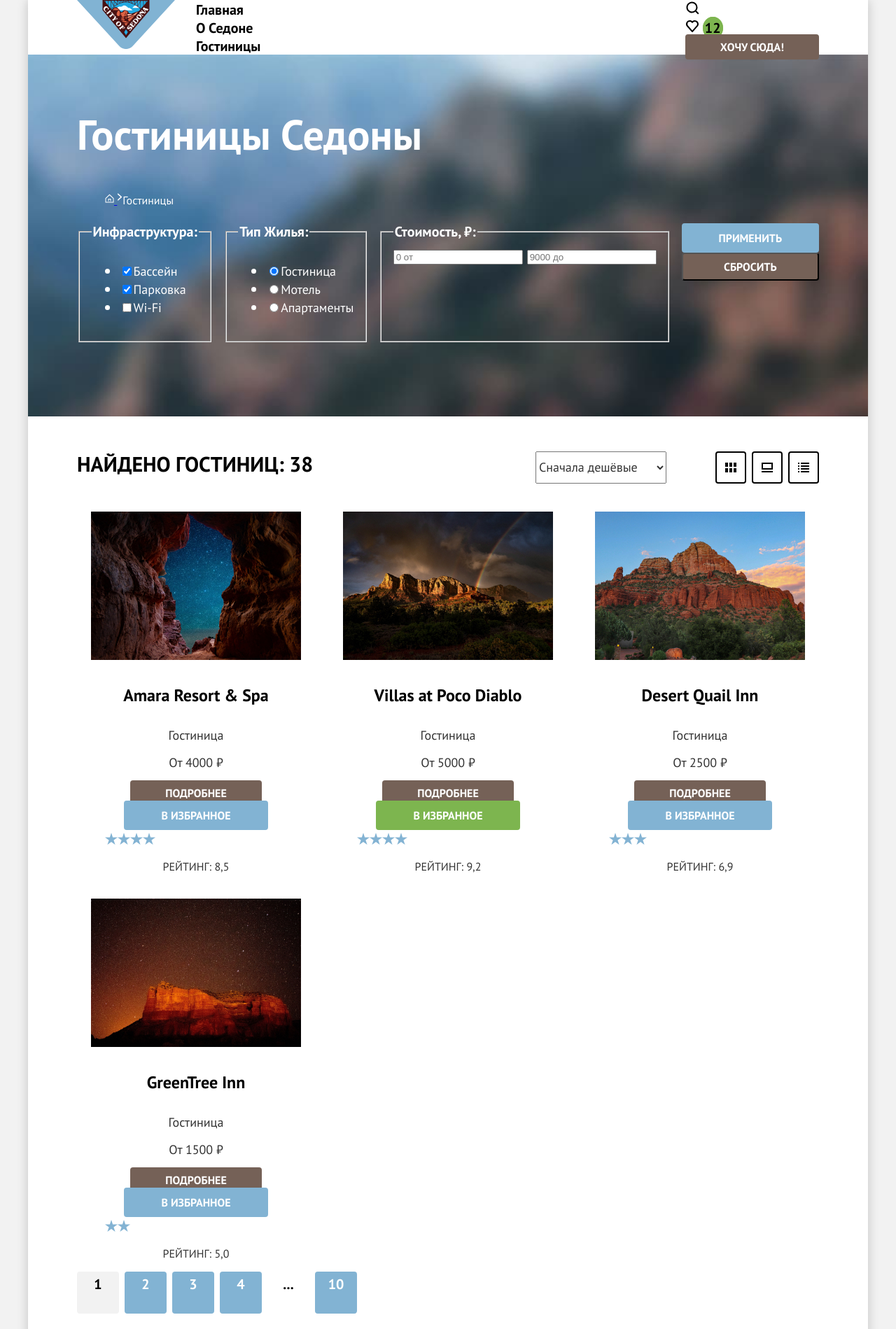
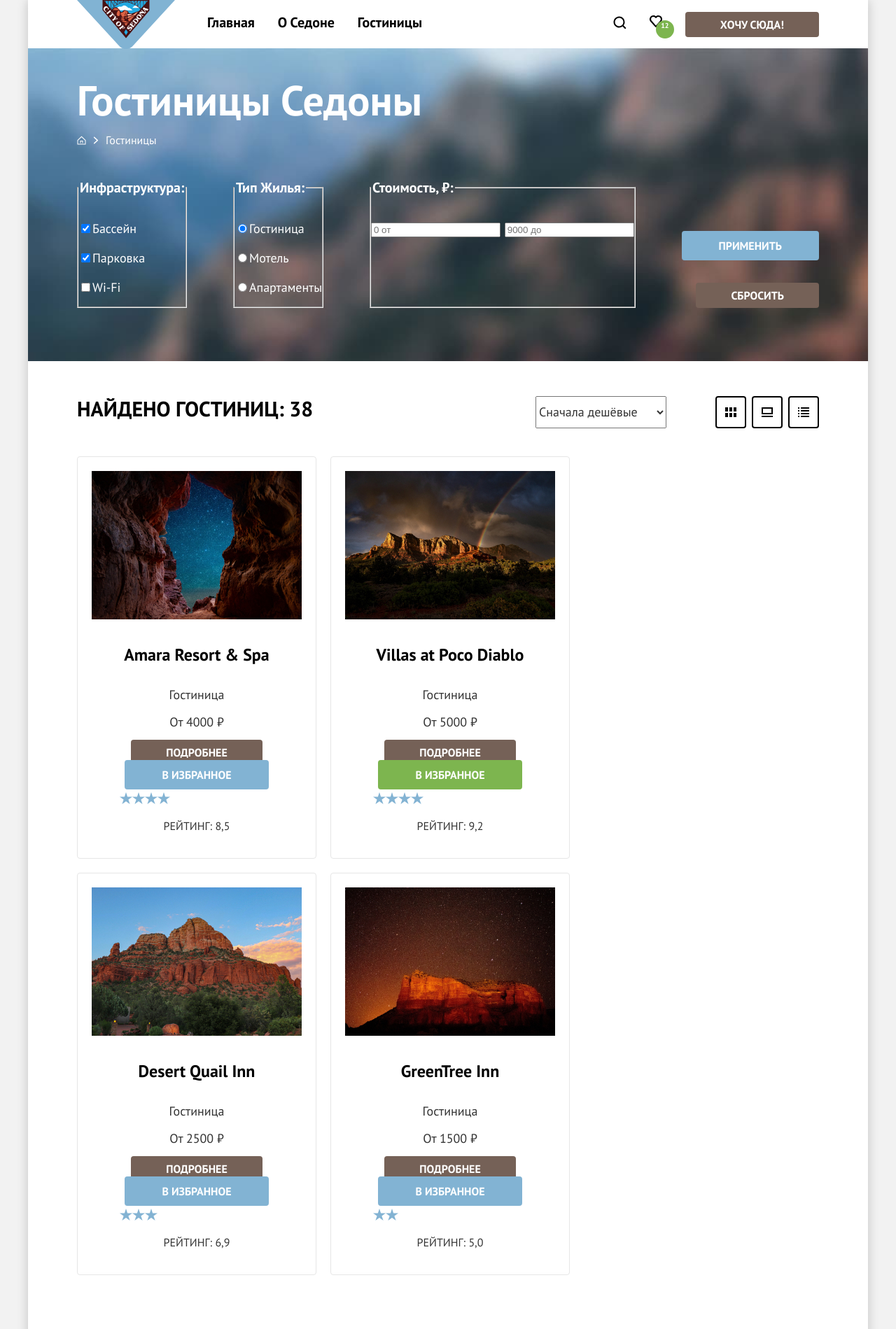
Before and after one commit to htmlacademy-htmlcss/2373599-sedona-38, a plain HTML site: page catalog.html in a window 1280 px wide. Shown: the top 1899 px of the page at 70% size. Drawn offline with Linux system fonts and the light colour scheme.

Commit message:
Добавляет микросетки на флексах для всех страниц

```diff
--- a/catalog.html
+++ b/catalog.html
@@ -9,35 +9,33 @@
     <div class="page-container">
       <header class="main-header">
         <nav class="navigation">
-        <div class="header-navigation">
           <a class="navigation-logo">
             <img class="main-header-logo" src="images/logo_header.svg" width="140" height="70" alt="Логотип City of Sedona" >
           </a>
           <ul class="navigation-list">
             <li class="navigation-item">
-            <a class="navigation-link" href="index.html">Главная</a>
+              <a class="navigation-link navigation-link-current" href="#">Главная</a>
             </li>
             <li class="navigation-item">
               <a class="navigation-link" href="#">О Седоне</a>
             </li>
             <li class="navigation-item">
-            <a class="navigation-link navigation-link-current" href="#">Гостиницы</a>
+              <a class="navigation-link" href="catalog.html">Гостиницы</a>
             </li>
           </ul>
-        </div>
-        <ul class="navigation-list navigation-user">
-          <li class="navigation-item">
+          <ul class="navigation-user">
+            <li class="navigation-item-user">
               <a class="navigation-link search" href="#">
                 <span class="visually-hidden">Поиск</span>
               </a>
             </li>
-          <li class="navigation-item">
+            <li class="navigation-item-user">
               <a class="navigation-link favourites" href="#">
                 <span class="visually-hidden">Избранное</span>
                 <span class="number-of-likes">12</span>
               </a>
             </li>
-          <li class="navigation-item">
+            <li class="navigation-item-user">
               <a class="navigation-link button" href="#">Хочу сюда!</a>
             </li>
           </ul>
@@ -69,12 +67,12 @@
                   <input class="control-input" type="checkbox" name="pool" checked>Бассейн
                   </label>
                 </li>
-                <li class="catalog-filter-item">
+                <li class="filter-item">
                   <label class="control">
                   <input class="control-input" type="checkbox" name="parking" checked>Парковка
                   </label>
                 </li>
-                <li class="catalog-filter-item">
+                <li class="filter-item">
                   <label class="control">
                   <input class="control-input" type="checkbox" name="Wi-Fi">Wi-Fi
                   </label>
@@ -108,7 +106,7 @@
             </fieldset>
             <div class="container-button">
               <button class="button brand-color" type="submit">Применить</button>
-              <button class="button" type="submit">Сбросить</button>
+              <button class="button button-background" type="submit">Сбросить</button>
             </div>
           </form>
         </section>
@@ -135,7 +133,7 @@
           <ul class="product-list">
             <li class="product-card">
               <a class="product-card-link" href="#">
-                <img class="" src="images/hotels/hotel-1.jpg" width="300" height="212" alt="Вид звёздного неба из ущелья">
+                <img class="photo-hotel" src="images/hotels/hotel-1.jpg" width="300" height="212" alt="Вид звёздного неба из ущелья">
               </a>
               <a class="product-card-link" href="#">
                 <h4 class="hotels-name">Amara Resort & Spa</h4>
@@ -167,7 +165,7 @@
             </li>
             <li class="product-card">
               <a class="product-card-link" href="#">
-                <img class="" src="images/hotels/hotel-2.jpg" width="300" height="212" alt="Горы на фоне непогоды и радуги с бликом солнца">
+                <img class="photo-hotel" src="images/hotels/hotel-2.jpg" width="300" height="212" alt="Горы на фоне непогоды и радуги с бликом солнца">
               </a>
               <a class="product-card-link" href="#">
                 <h4 class="hotels-name">Villas at Poco Diablo</h4>
@@ -199,7 +197,7 @@
             </li>
             <li class="product-card">
               <a class="product-card-link" href="#">
-                <img class="" src="images/hotels/hotel-3.jpg" width="300" height="212" alt="Вид гор Седоны в ясную погоду">
+                <img class="photo-hotel" src="images/hotels/hotel-3.jpg" width="300" height="212" alt="Вид гор Седоны в ясную погоду">
               </a>
               <a class="product-card-link" href="#">
                 <h4 class="hotels-name">Desert Quail Inn</h4>
@@ -231,7 +229,7 @@
             </li>
             <li class="product-card">
               <a class="product-card-link" href="#">
-                <img class="" src="images/hotels/hotel-4.jpg" width="300" height="212" alt="Горы на фоне ночного звёздного неба">
+                <img class="photo-hotel" src="images/hotels/hotel-4.jpg" width="300" height="212" alt="Горы на фоне ночного звёздного неба">
               </a>
               <a class="product-card-link" href="#">
                 <h4 class="hotels-name">GreenTree Inn</h4>
@@ -262,10 +260,9 @@
               </div>
             </li>
           </ul>
-        </section>
           <ul class="pagination">
-            <li class="pagination-item pagination-current">
-              <a class="pagination-link">1</a>
+            <li class="pagination-item">
+              <a class="pagination-link pagination-current">1</a>
             </li>
             <li class="pagination-item">
               <a class="pagination-link">2</a>
@@ -276,16 +273,19 @@
             <li class="pagination-item">
               <a class="pagination-link">4</a>
             </li>
-            <li class="pagination-item pagination-more">
-              <a class="pagination-link">...</a>
+            <li class="pagination-item">
+              <a class="pagination-link pagination-more">...</a>
             </li>
             <li class="pagination-item">
               <a class="pagination-link">10</a>
             </li>
           </ul>
+        </section>
           <section class="subscribe-inner">
+            <div class="container-text-service text-position">
               <h2 class="subject">Подпишитесь на рассылку</h2>
               <p class="desc">Только полезная информация и никакого спама,<br> честное бойскаутское!</p>
+            </div>
             <form class="subscribe-form" action="https://echo.htmlacademy.ru/" method="post">
               <label class="subscribe-email"></label>
               <input class="field" placeholder="Ваш e-mail" type="email" name="subscribe-email" id="subscribe-email" required>
--- a/styles/styles.css
+++ b/styles/styles.css
@@ -39,8 +39,12 @@ body {
   background-color: #ffffff;
   box-shadow: 0px 0px 15px 0px rgba(0, 0, 0, 0.20);
 }
-.header-navigation {
-  display: flex;
+.main-header-logo {
+  display: block;
+  position: relative;
+  width: 140px;
+  margin-bottom: -6px;
+  z-index: 2;
 }
 .navigation {
   width: 1060px;
@@ -48,22 +52,34 @@ body {
   margin: 0 auto;
 }
 .navigation-list {
+  min-width: 339px;
+  display: flex;
+  flex-wrap: wrap;
+  justify-content: space-between;
   margin: 0 0 0 30px;
   padding: 0;
   list-style: none;
 }
 .navigation-user {
+  display: flex;
+  align-items: center;
   margin: 0 0 0 auto;
-  padding: 0;
+  padding:0;
   list-style: none;
 }
 
 .navigation-link {
+  display: block;
   font-size: 20px;
   font-weight: 700;
   line-height: 24px;
   color: #000000;
   text-decoration: none;
+  padding: 20px 16px;
+}
+.navigation-user .navigation-link {
+  min-width: 20px;
+  min-height: 20px;
 }
 .search::before {
   content: url("../images/search.svg");
@@ -71,7 +87,22 @@ body {
 .favourites::before {
   content: url("../images/heart.svg");
 }
+.number-of-likes {
+  display: inline-block;
+  text-align: center;
+  background-color: #7DB54F;
+  border: #7DB54F solid;
+  border-radius: 50%;
+  color: #ffffff;
+  margin-left: -15px;
+  margin-bottom: -6px;
+  width: 20px;
+  height: 20px;
+  font-size: 10px;
+  line-height: 10px;
+}
 .hero {
+  display: flex;
   background-image: url("../images/Vector-hero.png"), url("../images/mountains-hero.jpg");
   background-color: #000000;
   background-size: cover contain;
@@ -96,7 +127,6 @@ body {
   flex-direction: column;
   justify-content: center;
   gap: 20px;
-  margin: 64px 0;
 }
 .advantages-list {
   margin: 0;
@@ -104,11 +134,29 @@ body {
   display: flex;
   flex-wrap: wrap;
   justify-content: space-between;
-  text-align: center;
+}
+.advantages-wrapper {
+  width: 230px;
+  min-height: 200px;
+  display: flex;
+  flex-direction: column;
+  justify-content: flex-start;
+  padding: 90px 85px;
+  margin-top: auto;
+  margin-bottom: auto;
+}
+.service-wrapper {
+  width: 230px;
+  min-height: 63px;
+  display: flex;
+  flex-direction: column;
+  justify-content: flex-start;
+  padding: 80px 85px;
+  margin-top: auto;
+  margin-bottom: auto;
 }
 .container-item {
-  display: flex;
-  justify-content: space-between;
+  margin-top: 64px;
 }
 .advantages-item {
   margin: 0;
@@ -118,7 +166,10 @@ body {
   text-align: center;
   list-style: none;
 }
-
+.text-position {
+  padding-top: 96px;
+  padding-bottom: 54px;
+}
 .subject {
   margin: 0;
   font-size: 30px;
@@ -168,8 +219,12 @@ body {
   background: rgba(131, 179, 211, 0.12);
 }
 .hotel-search {
-  margin: 96px 304px;
+  display: flex;
+  flex-direction: column;
+  margin: 0 auto;
+  margin-bottom: 96px;
   text-align: center;
+  align-items: center;
 }
 .subscribe {
   background-image: url("../images/Subscribe.jpg");
@@ -182,13 +237,20 @@ body {
   min-height: 415px;
 }
 .subscribe-inner {
-  text-align: center;
+  padding-bottom: 104px;
+}
+.subscribe-form {
+  display: flex;
+  justify-content: center;
+  align-items: center;
 }
 .field {
   padding: 12px 20px;
   border-radius: 4px 0px 0px 4px;
+  border: none;
 }
 .contacts-phone {
+  margin: 0;
   font-size: 40px;
   font-weight: 400;
   line-height: 40px;
@@ -197,13 +259,15 @@ body {
   color: #000;
 }
 .inner-header-title {
+  margin: 0;
+  margin-bottom: 8px;
   font-size: 60px;
   font-weight: 700;
   line-height: 78px;
 }
 .section-filters {
   min-height: 412px;
-  padding: 35px 70px 70px 70px;
+  padding: 35px 70px 0 70px;
   background-image: url("../images/Filter.jpg");
   background-color: #000000;
   background-size: cover, contain;
@@ -214,10 +278,16 @@ body {
 .container-button {
   display: flex;
   flex-direction: column;
+  justify-content: flex-end;
+  align-items: flex-end;
+  gap: 32px;
+}
+.button-background {
+  border: none;
 }
 .catalog-hotels {
   width: 1060px;
-  margin: 0 auto;
+  margin: 50px auto 60px;
 }
 .container-options {
   margin-top: 50px;
@@ -226,27 +296,48 @@ body {
 }
 .main-page::before {
   content: url("../images/home-icon.svg");
+  margin-right: 10px;
 }
 .main-page::after {
   content: url("../images/arrow.svg");
+  margin-right: 10px;
 }
 .breadcrumbs {
+  margin: 0;
+  padding: 0;
   display: flex;
-  list-style: none;
+  list-style-type: none;
 }
 .breadcrumbs-link {
+  display: flex;
+  align-items: center;
   font-size: 16px;
   line-height: 21px;
 }
 .catalog-filter {
   display: flex;
-  flex-direction: row;
   justify-content: space-between;
 }
+.filters {
+  margin-top: 40px;
+}
 .filter-title {
+  margin-bottom: 32px;
   font-size: 20px;
   font-weight: 700;
   line-height: 24px;
+}
+.filter-group {
+  margin: 0;
+  padding: 0;
+}
+.filter-list {
+  margin: 0;
+  padding: 0;
+  list-style: none;
+}
+.filter-item {
+  margin-bottom: 16px;
 }
 .active::before {
   content: url("../images/star.svg");
@@ -266,11 +357,7 @@ body {
   line-height: 21px;
   color: #333333;
 }
-.number-of-likes {
-  background-color: #7DB54F;
-  border: #7DB54F solid;
-  border-radius: 50%;
-}
+
 .button {
   padding: 8px 50px;
   font-family: "PT Sans", sans-serif;
@@ -324,21 +411,24 @@ body {
   width: 16px;
   height: 14px;
 }
-.product-card {
-  width: 340px;
-  min-height: 438px;
-  /* border-radius: 4px;
-  border: 1px solid #E6E6E6; */
-}
 .product-list {
   margin: 0;
   margin-top: 40px;
+  margin-bottom: 80px;
   padding: 0;
   list-style: none;
   display: flex;
   flex-wrap: wrap;
+  text-align: center;
+  box-sizing: border-box;
   gap: 20px;
-  text-align: center;
+}
+.product-card {
+  width: 300px;
+  padding: 20px;
+  min-height: 438px;
+  border-radius: 4px;
+  border: 1px solid #E6E6E6;
 }
 .hotels-name {
   font-size: 24px;
@@ -363,25 +453,34 @@ body {
   text-transform: uppercase;
 }
 .pagination {
+  display: flex;
+  flex-wrap: wrap;
+  padding: 0;
+  margin: 0;
+  list-style-type: none;
+  color: #000000;
   font-size: 20px;
   font-weight: 700;
   line-height: 36px;
-  text-transform: uppercase;
-  width: 1060px;
-  padding: 0;
-  margin: 0 auto;
-  margin-bottom: 60px;
-  display: flex;
-  text-align: center;
-  list-style: none;
   gap: 8px;
 }
-.pagination-item {
-  width: 60px;
+.pagination-link {
+  display: flex;
+  align-items: center;
+  justify-content: center;
+  min-width: 60px;
   height: 60px;
+  font-size: 20px;
+  font-weight: 700;
+  line-height: 36px;
+  color: #FFF;
+  text-align: center;
+  text-transform: uppercase;
+  background: #82B3D3;
+  text-decoration: none;
   border-radius: 4px;
-  background: #82B3D3;
-  color: #FFF;
+  padding: 0 10px;
+  box-sizing: border-box;
 }
 .pagination-current {
   background: #F2F2F2;
@@ -396,13 +495,21 @@ body {
   margin: 40px 70px 30px;
   display: flex;
   justify-content: space-between;
+  align-items: center;
 }
 .social-list {
+  margin: 0;
+  padding: 0;
   width: 142px;
   display: flex;
+  flex-wrap: wrap;
   list-style: none;
-  padding: 0px 10px;
-  gap: 10px;
+  /* padding: 0px 10px;
+  gap: 10px; */
+}
+.social-item {
+  width: 47px;
+  height: 40px;
 }
 .visually-hidden {
   position: absolute;
```
Also changed, not shown: index.html (+28 -10 lines). Lines whose indentation alone changed are shown as unchanged.
